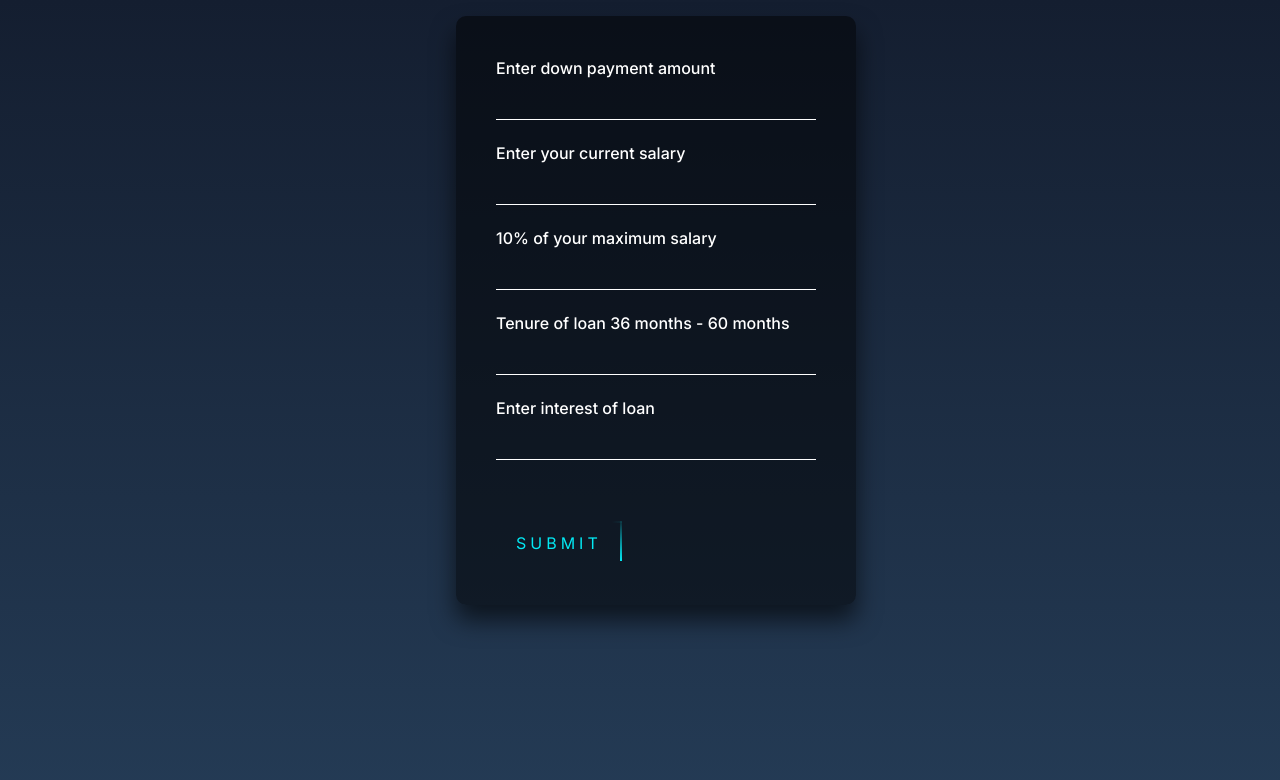
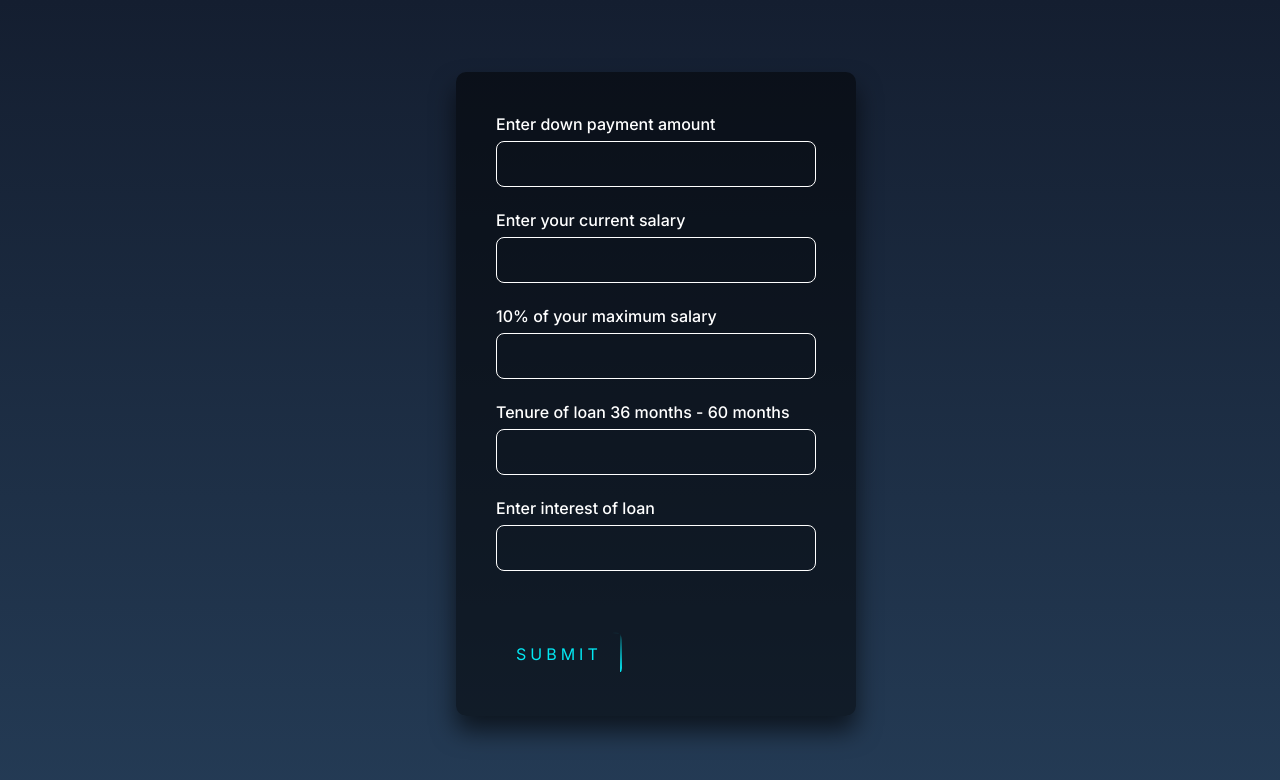
Before and after one commit to Rupit-Prajapati-AT/loan-calculator, a Next.js app: page / in a window 1280 px wide. Shown: the top 780 px of the page. Built offline with nearby package versions, Linux system fonts and the light colour scheme.

Commit message:
CSS Changes

```diff
--- a/src/app/globals.css
+++ b/src/app/globals.css
@@ -11,6 +11,9 @@ body {
   padding: 0;
   font-family: sans-serif;
   background: linear-gradient(#141e30, #243b55) !important;
+  display: flex;
+  align-items: center;
+  justify-content: center;
 }
 
 .car-calculator {
@@ -23,16 +26,18 @@ body {
 }
 .car-calculator input {
   width: 100%;
-  padding:  0;
+  padding: 10px;
   font-size: 16px;
   color: #fff;
   margin-bottom: 5px;
-  border: none !important;
-  border-bottom: 1px solid #fff !important;
+  border: 1px solid #fff !important;
   outline: none;
   background: transparent;
   border-radius: 0px;
   box-shadow: none !important;
+  border-radius: 8px;
+  height: auto;
+  margin-top: 5px;
 }
 .car-calculator label {
   margin: 0px;
@@ -53,6 +58,7 @@ body {
   transition: 0.5s;
   margin-top: 40px;
   letter-spacing: 4px;
+  border-radius: 8px;
 }
 
 .car-calculator button:hover {
```
